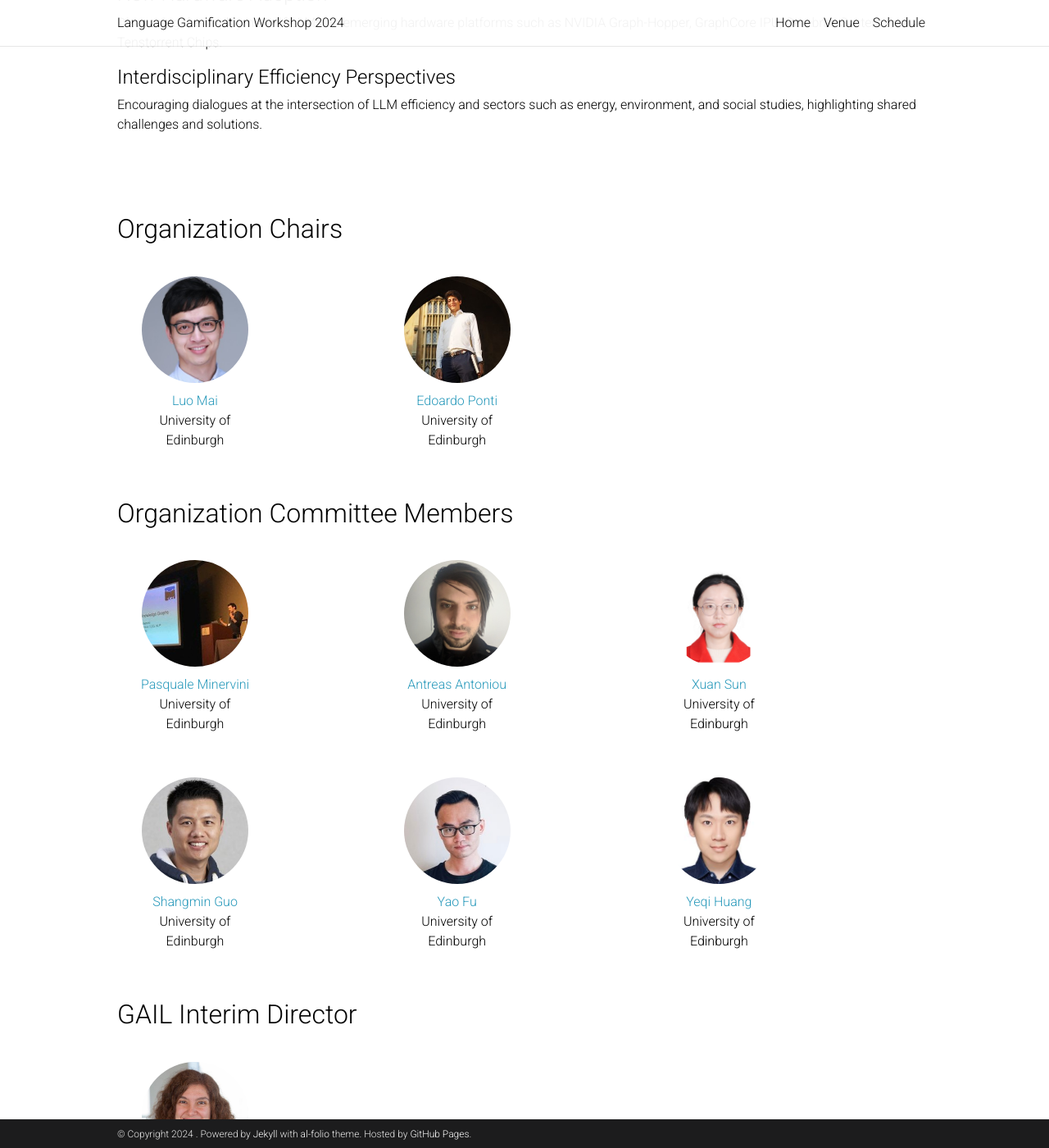
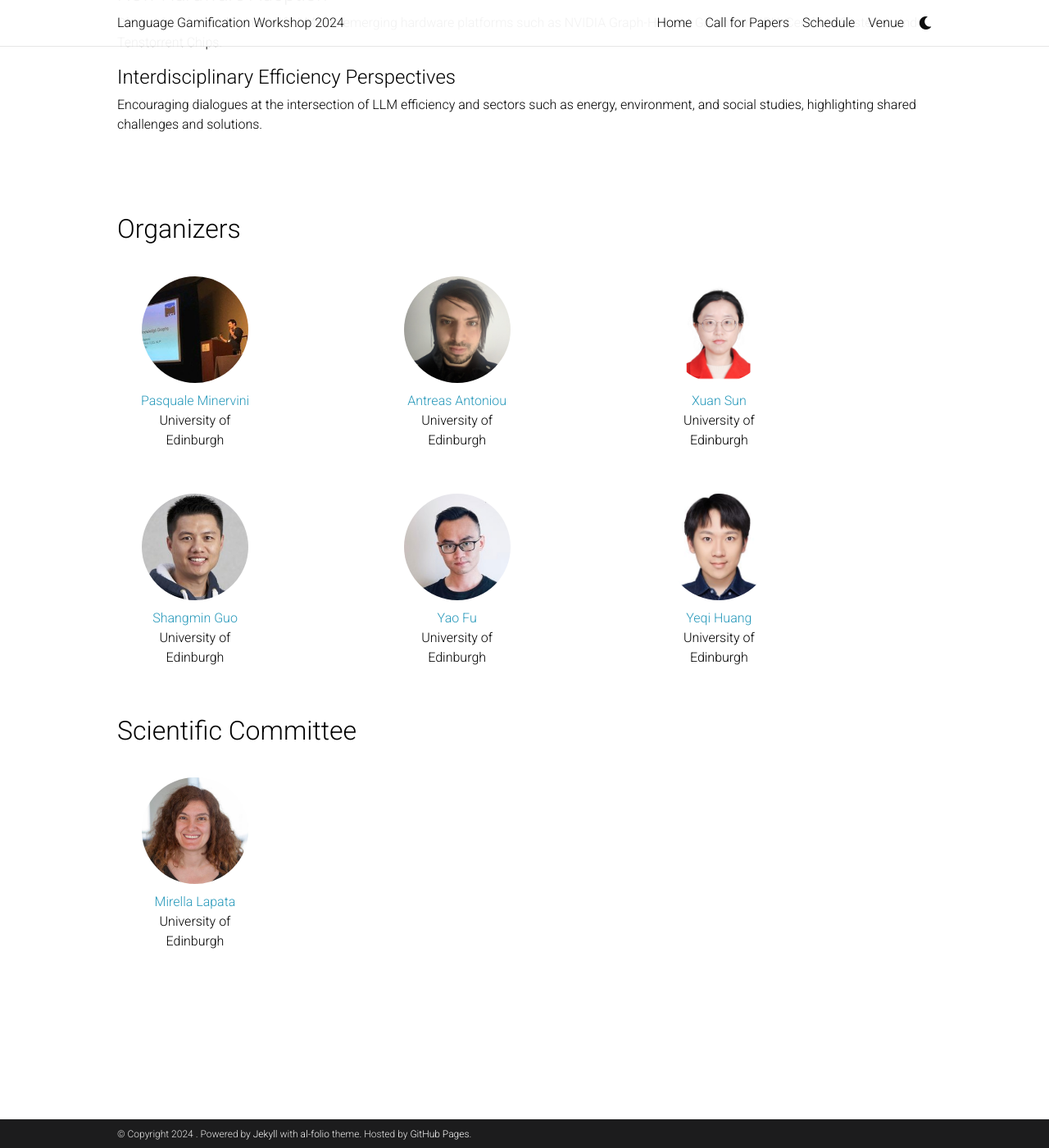
Before and after one commit to opensourcing-foundation-models/opensourcing-foundation-models.github.io, a Jekyll site: the page built from _pages/home.md, in a window 1280 px wide and 1400 px high, scrolled down 1586 px. Shown: the whole window at 82% size. Built offline with Jekyll 4.4.1, drawn with Linux system fonts in a browser that asks for light colours; comment, search, counter and statistics services are not loaded; a style sheet for code colours, icons or effects is not loaded.

```diff
--- a/_config.yml
+++ b/_config.yml
@@ -267,8 +267,8 @@ enable_masonry:             true   # enables automatic project cards arangement
 enable_math:                true   # enables math typesetting (uses MathJax)
 enable_tooltips:            false  # enables automatic tooltip links generated
                                    # for each section titles on pages and posts
-enable_darkmode:            false   # enables switching between light/dark modes
-enable_navbar_social:       false  # enables displaying social links in the
+enable_darkmode:            true   # enables switching between light/dark modes
+enable_navbar_social:       true  # enables displaying social links in the
                                    # navbar on the about page
 enable_project_categories:  true   # enables categorization of projects into
                                    # multiple categories
--- a/_pages/home.md
+++ b/_pages/home.md
@@ -84,23 +84,23 @@ Encouraging dialogues at the intersection of LLM efficiency and sectors such as
 
 <br>
 
-## Organization Chairs
-<html>
-    <div class="team-container">
-        <div class="team-member">
-            <img src="/assets/img/organizers/luo_mai.jpg" alt="Name 7">
-            <p><a href="https://luomai.github.io/">Luo Mai</a>
-            <br>University of Edinburgh</p>
-        </div>
-        <div class="team-member">
-            <img src="/assets/img/organizers/edoardo_ponti.jpg" alt="Name 8">
-            <p><a href="https://ducdauge.github.io/">Edoardo Ponti</a>
-            <br>University of Edinburgh</p>
-        </div>
-    </div>
-</html>
+<!-- ## Organization Chairs -->
+<!-- <html> -->
+<!--     <div class="team-container"> -->
+<!--         <div class="team-member">
+<!--             <img src="/assets/img/organizers/luo_mai.jpg" alt="Name 7"> -->
+<!--             <p><a href="https://luomai.github.io/">Luo Mai</a> -->
+<!--             <br>University of Edinburgh</p> -->
+<!--         </div> -->
+<!--         <div class="team-member"> -->
+<!--             <img src="/assets/img/organizers/edoardo_ponti.jpg" alt="Name 8"> -->
+<!--             <p><a href="https://ducdauge.github.io/">Edoardo Ponti</a> -->
+<!--             <br>University of Edinburgh</p> -->
+<!--         </div> -->
+<!--     </div> -->
+<!-- </html> -->
 
-## Organization Committee Members
+## Organizers
 
 <html>
     <div class="team-container">
@@ -137,7 +137,7 @@ Encouraging dialogues at the intersection of LLM efficiency and sectors such as
     </div>
 </html>
 
-## GAIL Interim Director
+## Scientific Committee
 
 <html>
     <div class="team-container">
```
Also changed, not shown: _pages/call_for_paper.md (+2 -1 lines), _pages/schedule.md (+1 -1 lines), _pages/venue.md (+1 -1 lines).
